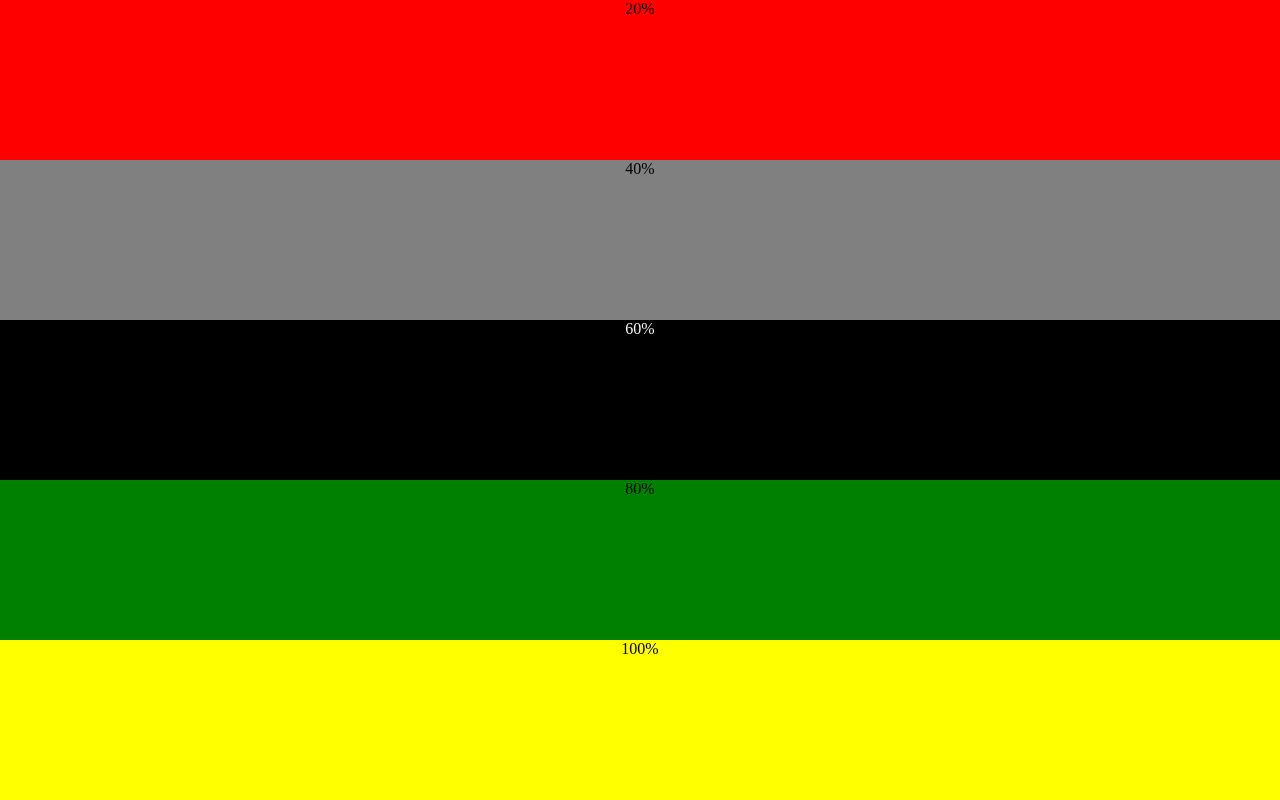
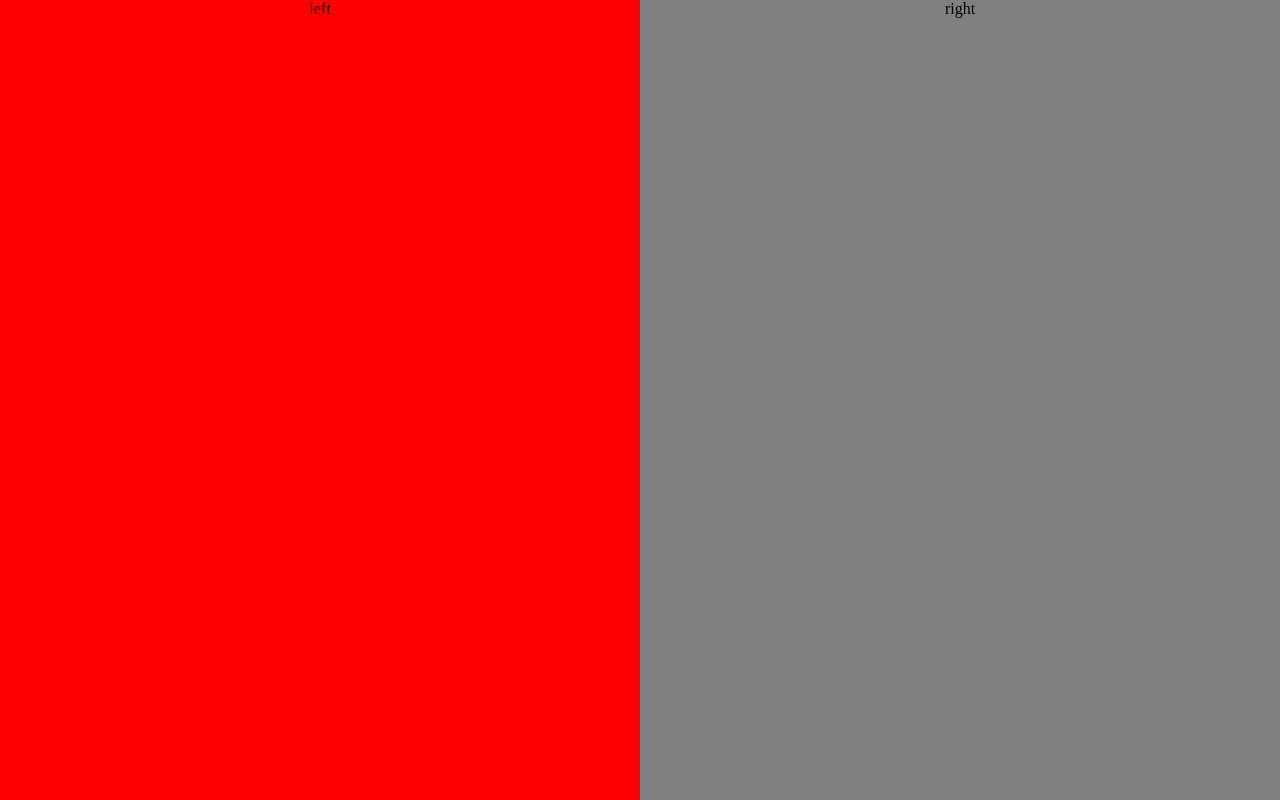
Before and after one commit to wuchufan/reproduce-problem-100vh, a plain HTML site: page index.html in a window 1280 px wide. Drawn offline with Linux system fonts and the light colour scheme.

Commit message:
reproduce

```diff
--- a/index.html
+++ b/index.html
@@ -8,29 +8,12 @@
   <body>
     <div class="container">
       <div class="item-1 item">
-        20%
+        left
       </div>
       <div class="item-2 item">
-        40%
+        right
       </div>
-      <div class="item-3 item">
-        60%
-      </div>
-      <div class="item-4 item">
-        80%
-      </div>
-      <div class="item-5 item">
-        100%
-      </div>
-      <!-- <div class="item-5 item">
-        100%
-      </div>
-      <div class="item-5 item">
-        100%
-      </div>
-      <div class="item-5 item">
-        100%
-      </div> -->
+
     </div>
     <!-- <script src="./index.js" charset="utf-8"></script> -->
   </body>
--- a/style.css
+++ b/style.css
@@ -11,39 +11,33 @@ body{
 }
 html{
   height:100%;
-} */
+}
 body{
   min-height: 100%;
+} */
+.container{
+  position:absolute;
+  top:0;
+  right:0;
+  left:0;
+  bottom:0;
+  display:block;
 }
 .item-1{
+  position:absolute;
+  top:0;
+  left:0;
+  bottom:0;
+  width:50%;
   text-align: center;
-
-  width:100%;
-  height:20vh;
   background-color: red;
 }
 .item-2{
   text-align: center;
-  width:100%;
-  height:20vh;
+  position:absolute;
+  top:0;
+  right:0;
+  bottom:0;
+  width:50%;
   background-color: grey;
 }
-.item-3{
-  color: white;
-  text-align: center;
-  width:100%;
-  height:20vh;
-  background-color: black;
-}
-.item-4{
-  text-align: center;
-  width:100%;
-  height:20vh;
-  background-color: green;
-}
-.item-5{
-  text-align: center;
-  width:100%;
-  height:20vh;
-  background-color: yellow;
-}
```
